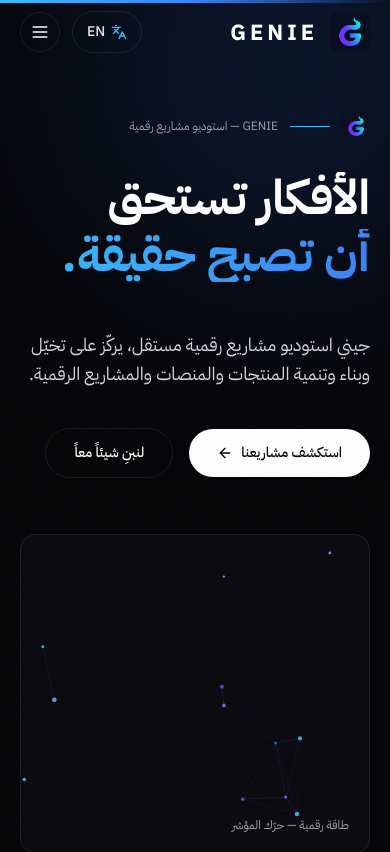
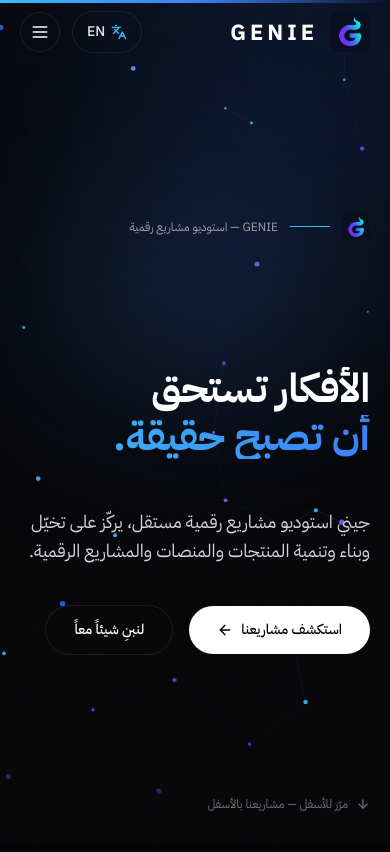
Before and after one commit to Mahmoud95965/Genie, a Next.js app: page /ar in a window 390 px wide. Shown: the top 852 px of the page. Built offline with nearby package versions, Linux system fonts and the light colour scheme.

Commit message:
Full-screen hero: GENIE letters assemble from across the screen over full-bleed canvas

```diff
--- /dev/null
+++ b/src/components/GenieLetters.tsx
@@ -0,0 +1,79 @@
+"use client";
+
+import { motion, useReducedMotion } from "framer-motion";
+
+/**
+ * GENIE wordmark — letter assembly.
+ * The five letters start scattered across the viewport (deterministic
+ * vw/vh offsets, so SSR and CSR render identically) and spring into
+ * place one after another, each chased by a small glow dot that lags
+ * behind and fades as the letter lands. The wordmark is the brand
+ * name: Latin letters on every locale (dir="ltr" keeps the order
+ * G-E-N-I-E on RTL pages). Screen readers get the word once via
+ * role="img" + aria-label; the individual letters are aria-hidden.
+ * Reduced motion renders the word already assembled.
+ */
+const LETTERS = [
+  { ch: "G", x: "-38vw", y: "-30vh", rotate: -24 },
+  { ch: "E", x: "36vw", y: "-26vh", rotate: 18 },
+  { ch: "N", x: "-40vw", y: "28vh", rotate: -14 },
+  { ch: "I", x: "34vw", y: "32vh", rotate: 22 },
+  { ch: "E", x: "4vw", y: "-40vh", rotate: -8 },
+] as const;
+
+export default function GenieLetters() {
+  const reduce = useReducedMotion();
+
+  return (
+    <div
+      dir="ltr"
+      role="img"
+      aria-label="Genie"
+      className="relative mt-6 flex justify-center md:mt-8"
+    >
+      {/* Soft glow behind the assembled word */}
+      <div
+        aria-hidden="true"
+        className="pointer-events-none absolute left-1/2 top-1/2 -z-10 h-40 w-[80%] -translate-x-1/2 -translate-y-1/2 rounded-full bg-blue-500/25 blur-[90px]"
+      />
+      <div className="animate-shimmer flex bg-gradient-to-r from-sky via-blue-500 to-violet-500 bg-clip-text font-display text-[clamp(3.5rem,18vw,10rem)] font-bold leading-none text-transparent">
+        {LETTERS.map((letter, i) => (
+          <span key={`${letter.ch}-${i}`} aria-hidden="true" className="relative inline-block">
+            <motion.span
+              className="inline-block"
+              initial={
+                reduce
+                  ? false
+                  : { x: letter.x, y: letter.y, rotate: letter.rotate, opacity: 0, filter: "blur(10px)" }
+              }
+              animate={{ x: 0, y: 0, rotate: 0, opacity: 1, filter: "blur(0px)" }}
+              transition={{
+                type: "spring",
+                stiffness: 60,
+                damping: 14,
+                delay: 0.25 + i * 0.12,
+              }}
+            >
+              {letter.ch}
+            </motion.span>
+            {/* Trailing glow dot — starts at the same scattered spot,
+                lags behind the letter, and fades out as it lands. */}
+            {!reduce && (
+              <motion.span
+                aria-hidden="true"
+                className="pointer-events-none absolute left-1/2 top-1/2 -z-10 h-6 w-6 -translate-x-1/2 -translate-y-1/2 rounded-full bg-sky/70 blur-lg"
+                initial={{ x: letter.x, y: letter.y, opacity: 0.9, scale: 1.4 }}
+                animate={{ x: 0, y: 0, opacity: 0, scale: 0.3 }}
+                transition={{
+                  delay: 0.25 + i * 0.12 + 0.45,
+                  duration: 0.7,
+                  ease: "easeOut",
+                }}
+              />
+            )}
+          </span>
+        ))}
+      </div>
+    </div>
+  );
+}
--- a/src/components/Hero.tsx
+++ b/src/components/Hero.tsx
@@ -4,14 +4,17 @@ import Image from "next/image";
 import Link from "next/link";
 import { motion, useReducedMotion, type Variants } from "framer-motion";
 import { ArrowDown, ArrowRight } from "lucide-react";
+import GenieLetters from "@/components/GenieLetters";
 import HeroVisual from "@/components/HeroVisual";
 import type { Messages } from "@/i18n/messages/en";
 
 /**
- * Hero — entrance choreography: eyebrow → headline lines (each line
- * rises out of a clip) → supporting line → CTAs → canvas. The gradient
- * headline shimmers slowly (CSS, transform-free). Reduced motion renders
- * everything statically.
+ * Hero — full-viewport, layered over the generative canvas.
+ * Entrance choreography (delays via the `custom` prop, so each block
+ * lands in sequence): eyebrow → GENIE letters gather from across the
+ * screen → headline lines rise → supporting line + CTAs → scroll hint.
+ * The gradient headline shimmers slowly (CSS, transform-free).
+ * Reduced motion renders everything statically, letters assembled.
  */
 export default function Hero({
   hero,
@@ -25,34 +28,42 @@ export default function Hero({
   const reduce = useReducedMotion();
   const ease = [0.22, 1, 0.36, 1] as const;
 
-  const container: Variants = {
-    hidden: {},
-    show: { transition: { staggerChildren: 0.09, delayChildren: 0.1 } },
-  };
-  const item: Variants = {
+  const fadeUp: Variants = {
     hidden: { opacity: 0, y: 28 },
-    show: { opacity: 1, y: 0, transition: { duration: 0.7, ease } },
+    show: (delay: number = 0) => ({
+      opacity: 1,
+      y: 0,
+      transition: { duration: 0.7, ease, delay },
+    }),
   };
   const line: Variants = {
     hidden: { y: "110%" },
-    show: { y: 0, transition: { duration: 0.9, ease } },
+    show: (delay: number = 0) => ({
+      y: 0,
+      transition: { duration: 0.9, ease, delay },
+    }),
   };
 
   return (
-    <section className="grain relative overflow-hidden pt-28 md:pt-40" aria-label="Introduction">
+    <section
+      className="grain relative flex min-h-[100svh] flex-col overflow-hidden"
+      aria-label="Introduction"
+    >
+      {/* Full-screen generative background (canvas + glow) */}
       <div className="pointer-events-none absolute inset-0" aria-hidden="true">
+        <HeroVisual />
         <div className="absolute -top-32 left-1/4 h-96 w-96 rounded-full bg-blue-600/20 blur-[120px]" />
         <div className="absolute right-0 top-1/3 h-80 w-80 rounded-full bg-violet-600/20 blur-[120px]" />
+        <div className="absolute inset-x-0 bottom-0 h-32 bg-gradient-to-t from-[#050507] to-transparent" />
       </div>
 
-      <motion.div
-        variants={container}
-        initial={reduce ? false : "hidden"}
-        animate="show"
-        className="relative mx-auto max-w-7xl px-5 md:px-10"
-      >
+      {/* Content — centred vertically in the viewport */}
+      <div className="relative z-10 mx-auto flex w-full max-w-7xl flex-1 flex-col justify-center px-5 pb-10 pt-28 md:px-10">
         <motion.p
-          variants={item}
+          variants={fadeUp}
+          custom={0.1}
+          initial={reduce ? false : "hidden"}
+          animate="show"
           className="flex items-center gap-3 text-xs uppercase tracking-[0.28em] text-zinc-400"
         >
           <Image
@@ -67,15 +78,20 @@ export default function Hero({
           {hero.eyebrow}
         </motion.p>
 
-        <h1 className="display mt-8 font-display text-[clamp(3rem,9vw,7.5rem)] font-bold text-white">
+        <GenieLetters />
+
+        <h1 className="display mt-8 font-display text-[clamp(2.5rem,7vw,5.5rem)] font-bold text-white md:mt-10">
           <span className="block overflow-hidden pb-1">
-            <motion.span variants={line} className="block">
+            <motion.span variants={line} custom={0.95} initial={reduce ? false : "hidden"} animate="show" className="block">
               {hero.titleA}
             </motion.span>
           </span>
           <span className="block overflow-hidden pb-2">
             <motion.span
               variants={line}
+              custom={1.04}
+              initial={reduce ? false : "hidden"}
+              animate="show"
               className="animate-shimmer block bg-gradient-to-r from-sky via-blue-500 to-violet-500 bg-clip-text text-transparent"
             >
               {hero.titleB}
@@ -84,8 +100,11 @@ export default function Hero({
         </h1>
 
         <motion.div
-          variants={item}
-          className="mt-10 flex flex-col gap-10 md:mt-14 md:flex-row md:items-end md:justify-between"
+          variants={fadeUp}
+          custom={1.2}
+          initial={reduce ? false : "hidden"}
+          animate="show"
+          className="mt-10 flex flex-col gap-10 md:mt-12 md:flex-row md:items-end md:justify-between"
         >
           <p className="max-w-xl text-lg leading-relaxed text-zinc-300 md:text-xl">
             {hero.supporting}
@@ -106,31 +125,19 @@ export default function Hero({
             </Link>
           </div>
         </motion.div>
-      </motion.div>
+      </div>
 
-      {/* Interactive generative artwork */}
-      <motion.div
-        initial={reduce ? false : { opacity: 0, y: 32 }}
-        animate={{ opacity: 1, y: 0 }}
-        transition={{ duration: 0.9, delay: 0.55, ease }}
-        className="relative mx-auto mt-14 max-w-7xl px-5 md:mt-20 md:px-10"
+      {/* Scroll hint — pinned to the bottom of the viewport */}
+      <motion.p
+        variants={fadeUp}
+        custom={1.5}
+        initial={reduce ? false : "hidden"}
+        animate="show"
+        className="relative z-10 mx-auto flex w-full max-w-7xl items-center gap-2 px-5 pb-8 text-xs text-zinc-500 md:px-10"
       >
-        <div className="relative h-[320px] overflow-hidden rounded-2xl border hairline bg-[#0A0A0F] md:h-[460px]">
-          <HeroVisual />
-          <div className="pointer-events-none absolute inset-x-0 bottom-0 flex items-end justify-between p-5 md:p-7">
-            <p className="text-xs uppercase tracking-[0.24em] text-zinc-400">
-              {hero.canvasLabel}
-            </p>
-            <p className="hidden font-display text-5xl font-bold tracking-[0.2em] text-white/15 md:block" aria-hidden="true">
-              GENIE
-            </p>
-          </div>
-        </div>
-        <p className="mt-4 flex items-center gap-2 text-xs text-zinc-500">
-          <ArrowDown className="h-3.5 w-3.5" aria-hidden="true" />
-          {hero.scroll}
-        </p>
-      </motion.div>
+        <ArrowDown className="h-3.5 w-3.5" aria-hidden="true" />
+        {hero.scroll}
+      </motion.p>
     </section>
   );
 }
--- a/src/i18n/messages/ar.ts
+++ b/src/i18n/messages/ar.ts
@@ -39,7 +39,6 @@ export const arMessages: Messages = {
       "جيني استوديو مشاريع رقمية مستقل، يركّز على تخيّل وبناء وتنمية المنتجات والمنصات والمشاريع الرقمية.",
     explore: "استكشف مشاريعنا",
     build: "لنبنِ شيئاً معاً",
-    canvasLabel: "طاقة رقمية — حرّك المؤشر",
     scroll: "مرّر للأسفل — مشاريعنا بالأسفل",
   },
   home: {
--- a/src/i18n/messages/en.ts
+++ b/src/i18n/messages/en.ts
@@ -37,7 +37,6 @@ export const enMessages = {
       "Genie is an independent digital venture studio focused on imagining, building, and growing digital products, platforms, and ventures.",
     explore: "Explore our ventures",
     build: "Let’s build something",
-    canvasLabel: "Digital energy — move your cursor",
     scroll: "Scroll — our ventures below",
   },
   home: {
```
Also changed, not shown: src/components/HeroVisual.tsx (+35 -3 lines).
